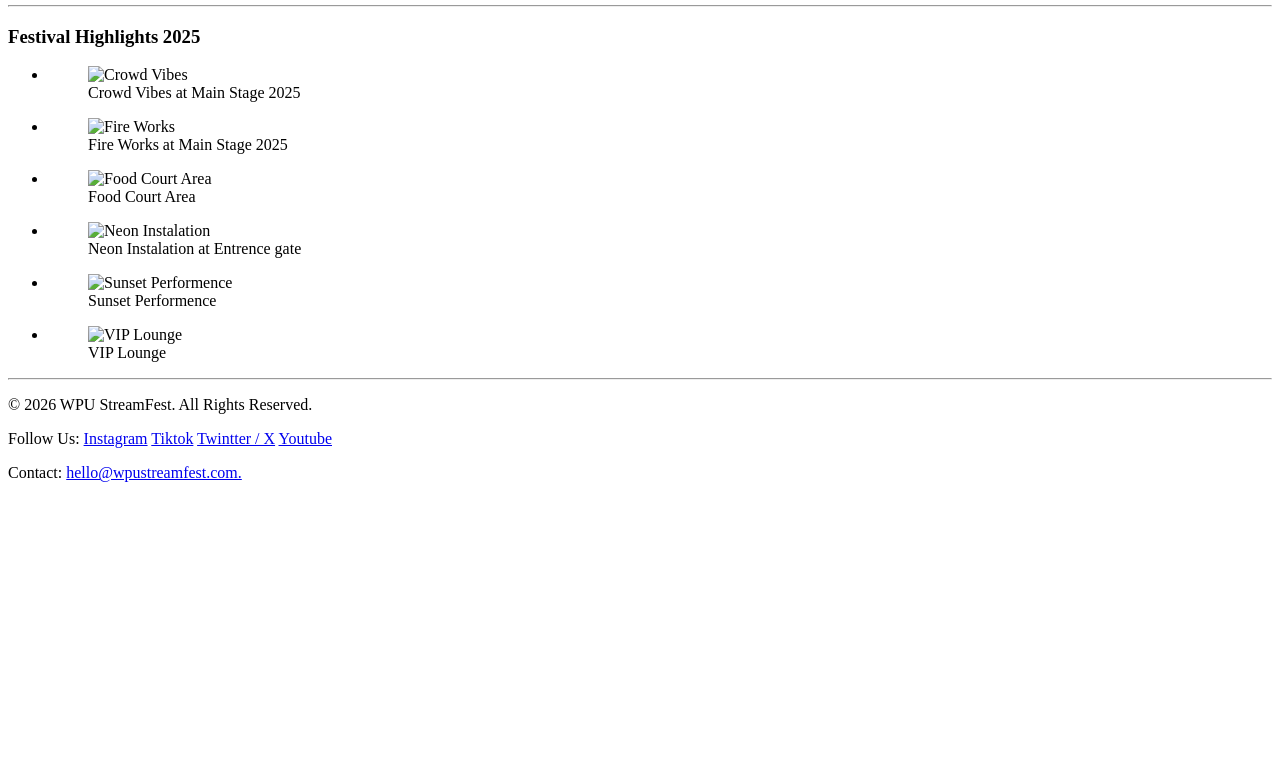
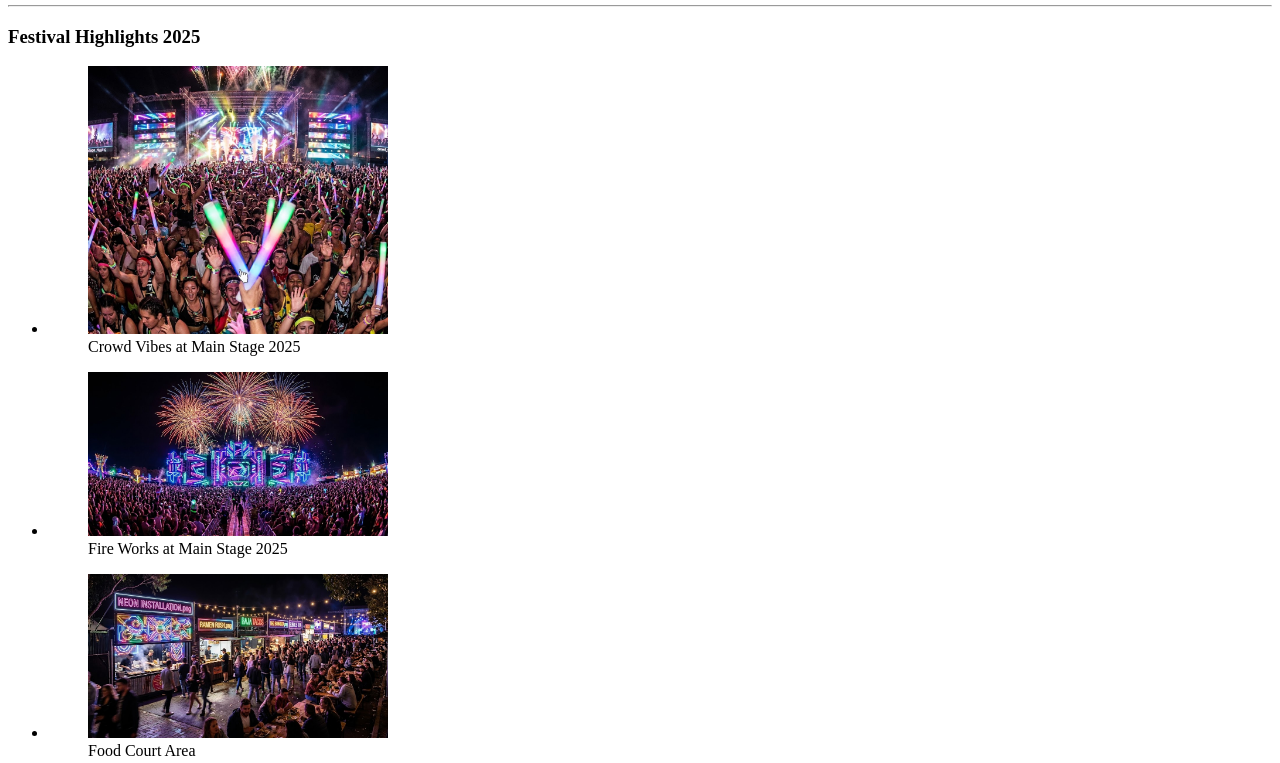
Before and after one commit to fulki12m/itw2026_263040098, a plain HTML site: page wpubelajarweb/07-studi-kasus-1/index.html in a window 1280 px wide. Shown: the part 4030-4793 px from the top of the page. Before the commit the page ends 4528 px from the top, so only its background shows below. Drawn offline with Linux system fonts and the light colour scheme.

Commit message:
Refactor code structure for improved readability and maintainability

```diff
--- a/wpubelajarweb/07-studi-kasus-1/index.html
+++ b/wpubelajarweb/07-studi-kasus-1/index.html
@@ -378,8 +378,9 @@
           <li>
             <figure>
               <img
-                src="assets/image/gallery/Crowd1.jpg"
                 alt="Crowd Vibes"
+                src="assets/galery/crowd VIbes.jpeg"
+
                 width="300"
               />
               <figcaption>Crowd Vibes at Main Stage 2025</figcaption>
@@ -390,7 +391,7 @@
           <li>
             <figure>
               <img
-                src="assets/image/gallery/Fire Works.jpg"
+                src="assets/galery/fire works.jpeg"
                 alt="Fire Works"
                 width="300"
               />
@@ -402,7 +403,7 @@
           <li>
             <figure>
               <img
-                src="assets/image/gallery/Food Coour.jpg"
+                src="assets/galery/food court.jpeg"
                 alt="Food Court Area"
                 width="300"
               />
@@ -414,7 +415,7 @@
           <li>
             <figure>
               <img
-                src="assets/image/gallery/Neon Instalation.jpg"
+                src="assets/galery/Neon Instalatium.jpeg"
                 alt="Neon Instalation"
                 width="300"
               />
@@ -426,7 +427,7 @@
           <li>
             <figure>
               <img
-                src="assets/image/gallery/Sunset Performence.jpg"
+                src="assets/galery/Sunset Performence.jpeg"
                 alt="Sunset Performence"
                 width="300"
               />
@@ -438,7 +439,7 @@
           <li>
             <figure>
               <img
-                src="assets/image/gallery/VIP Lounge.jpg"
+                src="assets/galery/vip lounge.jpeg"
                 alt="VIP Lounge"
                 width="300"
               />
```
Also changed, not shown: wpubelajarweb/07-studi-kasus-1/assets/galery/Neon Instalatium.jpeg (added), wpubelajarweb/07-studi-kasus-1/assets/galery/Sunset Performence.jpeg (added), wpubelajarweb/07-studi-kasus-1/assets/galery/crowd VIbes.jpeg (added), wpubelajarweb/07-studi-kasus-1/assets/galery/fire works.jpeg (added), wpubelajarweb/07-studi-kasus-1/assets/galery/food court.jpeg (added), wpubelajarweb/07-studi-kasus-1/assets/galery/vip lounge.jpeg (added).
